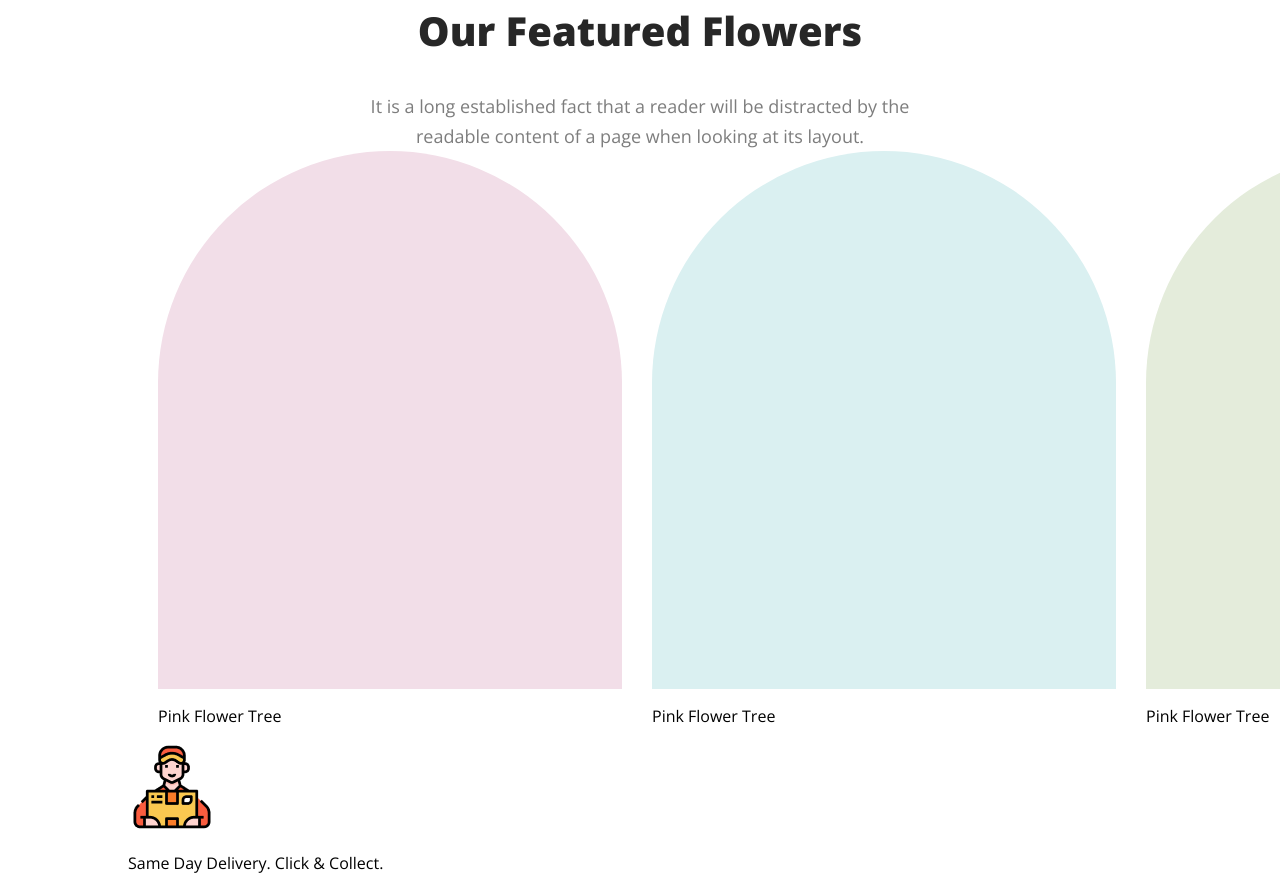
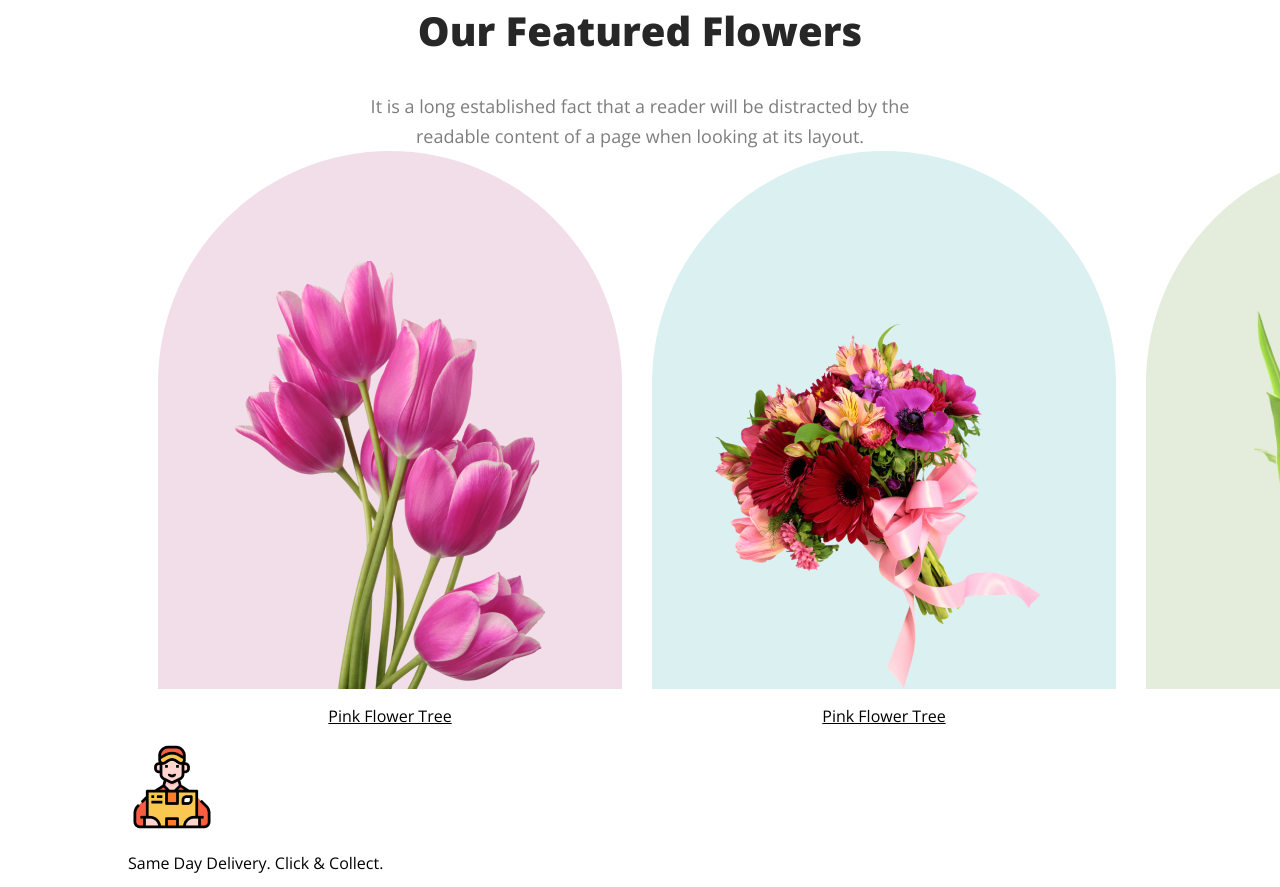
Before and after one commit to momenul007/milestone-one-assignment, a plain HTML site: page index.html in a window 1280 px wide. Shown: the part 800-1687 px from the top of the page. Drawn offline with nearby package versions, Linux system fonts and the light colour scheme.

Commit message:
onik koster por done

```diff
--- a/styles/main.css
+++ b/styles/main.css
@@ -103,9 +103,9 @@ body{
     background:rgb(218,240,241);
 }
 .cImgThree{
-    width: 464px;
+    /* width: 464px;
     height: 538px;
-    flex-shrink: 0;
+    flex-shrink: 0; */
     border-radius: 300px 300px 0px 0px;
     background:rgb(228,236,219);
 }
@@ -120,5 +120,30 @@ body{
     object-position: bottom;
 }
 .one{
-    background: url('');
+    background: url('../Flower Asset/pngwing 6.png');
+    width: 464px;
+    height: 538px;
+    flex-shrink: 0;
+    background-repeat: no-repeat;
+    background-position: bottom center;
 }
+.two{
+    background: url('../Flower Asset/pngwing 5.png');
+    width: 464px;
+    height: 538px;
+    flex-shrink: 0;
+    background-repeat: no-repeat;
+    background-position: bottom center;
+}
+.three{
+    background: url('../Flower Asset/pngwing 7.png');
+    width: 464px;
+    height: 538px;
+    flex-shrink: 0;
+    background-repeat: no-repeat;
+    background-position: bottom center;
+}
+.cImgC{
+    text-align: center;
+    text-decoration: underline;
+}
```
Also changed, not shown: index.html (+2 -1 lines).
